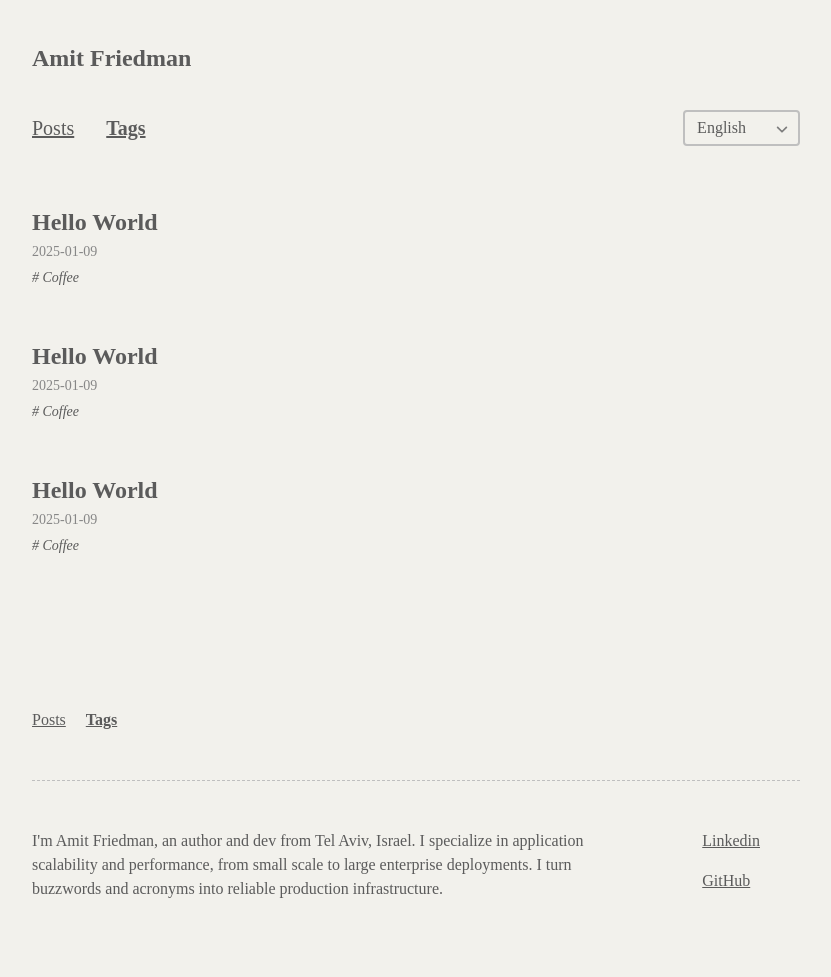
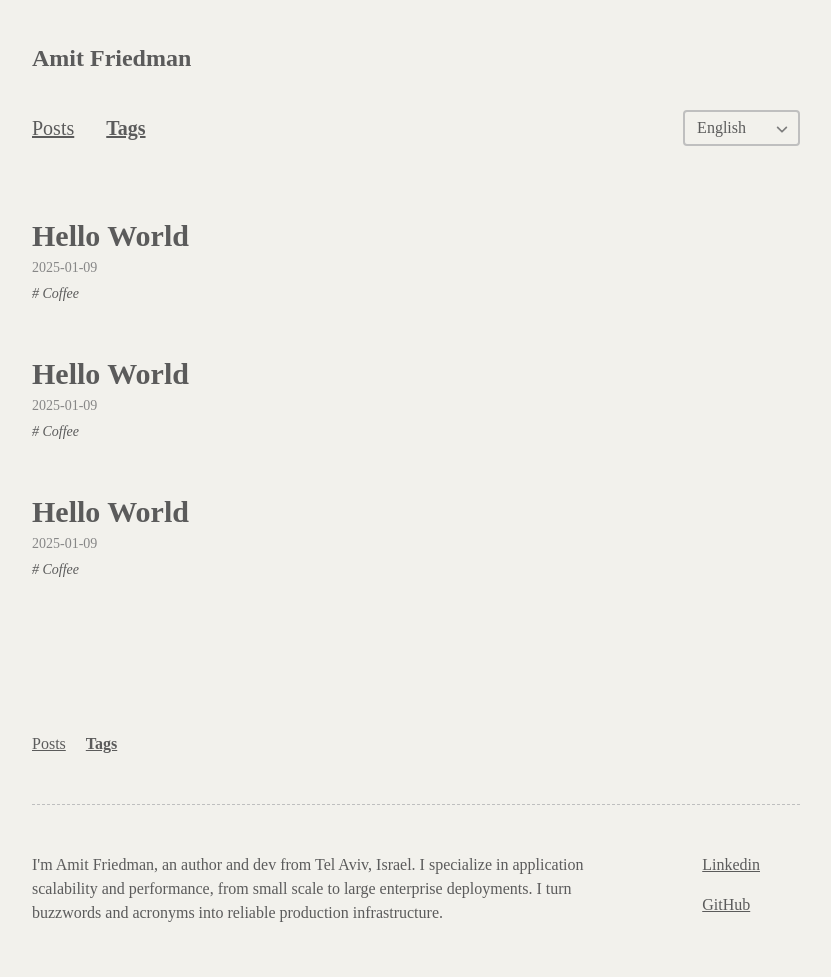
Before and after one commit to linuxdweller/Blog, an Astro site: page /en/tags/cofee in a window 1280 px wide. Shown: the whole page, without its empty margins (224-1055 px from the left). Before the commit the page ends 953 px from the top, so only its background shows below. Built offline with nearby package versions, Linux system fonts and the light colour scheme; Astro itself is replaced by a stand-in of ours.

Commit message:
Improve post list hierarchy by increasing margin and font size

```diff
--- a/src/components/postsList/PostList.tsx
+++ b/src/components/postsList/PostList.tsx
@@ -13,7 +13,7 @@ interface Props {
 
 const PostList = ({ posts, locale }: Props) => {
   return (
-    <div className="mt-[40px]">
+    <div className="mt-[52px]">
       {posts.map((page) => {
         return (
           <a
@@ -21,7 +21,7 @@ const PostList = ({ posts, locale }: Props) => {
             href={getRelativeLocaleUrl(locale, `/posts/${page.slug}`)}
           >
             <div className="mb-[52px]">
-              <div className="text-fg-400 font-extrabold text-2xl mb-1">
+              <div className="text-fg-400 font-extrabold text-3xl mb-1">
                 {page.title}
               </div>
               <div className="text-fg-200 text-sm mb-[6px]">{page.date}</div>
```
